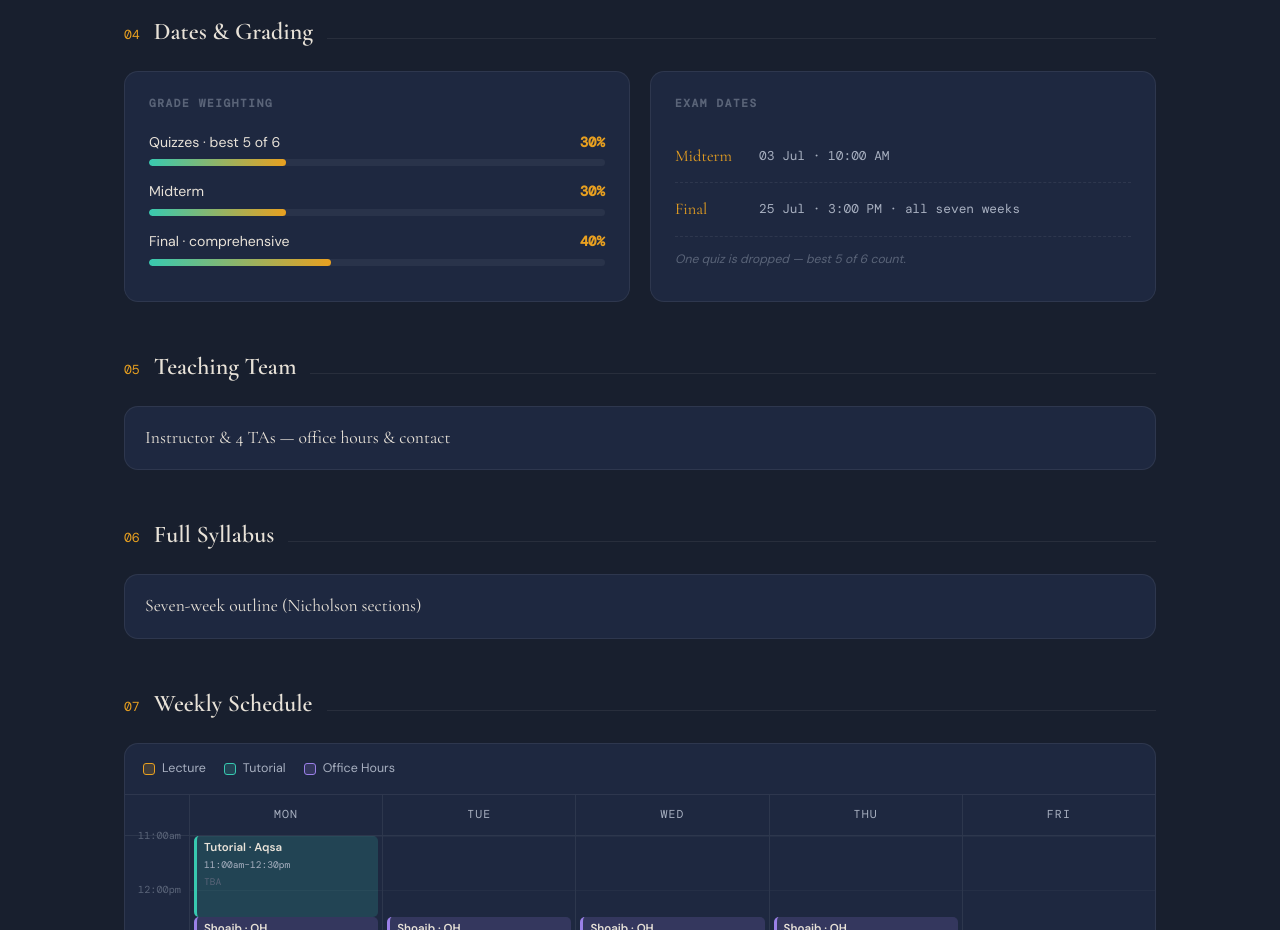
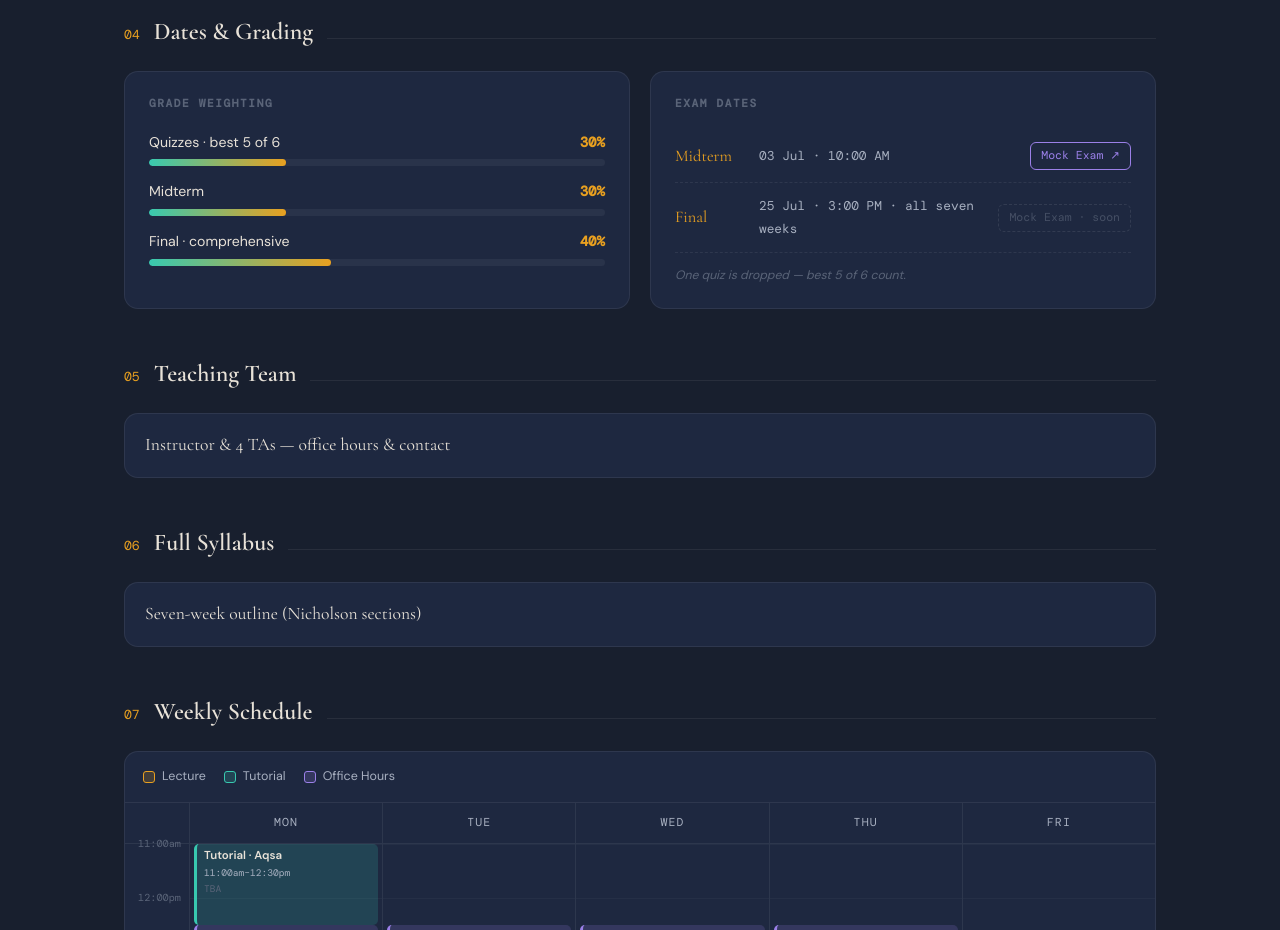
Before and after one commit to mathwithshoaib/mathwithshoaib-next, a Next.js app: page /courses/linalg in a window 1280 px wide. Shown: the part 1960-2890 px from the top of the page. Built offline with nearby package versions, Linux system fonts and the light colour scheme; a web font is replaced by a local one.

Commit message:
added links to mock exam mid

```diff
--- a/app/courses/linalg/page.js
+++ b/app/courses/linalg/page.js
@@ -70,8 +70,8 @@ const QUIZZES = [
 /* ─────────── ASSESSMENT ─────────── */
 const WEIGHTS = [['Quizzes · best 5 of 6', 30], ['Midterm', 30], ['Final · comprehensive', 40]];
 const EXAM_DATES = [
-  { label: 'Midterm', detail: '03 Jul · 10:00 AM', 'Mock-Exam': { href: 'https://drive.google.com/file/d/1Goamv7xmAAxLwtzUveWpW9P4po9-PJlM/view?usp=sharing' } },
-  { label: 'Final', detail: '25 Jul · 3:00 PM · all seven weeks' },
+  { label: 'Midterm', detail: '03 Jul · 10:00 AM', mock: 'https://drive.google.com/file/d/1Goamv7xmAAxLwtzUveWpW9P4po9-PJlM/view?usp=sharing' },
+  { label: 'Final', detail: '25 Jul · 3:00 PM · all seven weeks', mock: null },
 ];
 
 /* ─────────── TEACHING TEAM ─────────── */
@@ -361,9 +361,10 @@ export default function LinAlg() {
           <div style={{ border: '1px solid var(--border)', borderRadius: '14px', padding: '22px 24px', background: 'var(--surface)' }}>
             <h4 style={{ fontFamily: 'var(--fm)', fontSize: '.7rem', letterSpacing: '.14em', textTransform: 'uppercase', color: 'var(--text3)', margin: '0 0 16px' }}>Exam Dates</h4>
             {EXAM_DATES.map(e => (
-              <div key={e.label} style={{ display: 'flex', alignItems: 'center', gap: '12px', padding: '12px 0', borderBottom: '1px dashed var(--border)' }}>
+              <div key={e.label} style={{ display: 'flex', alignItems: 'center', gap: '12px', padding: '12px 0', borderBottom: '1px dashed var(--border)', flexWrap: 'wrap' }}>
                 <span style={{ fontFamily: 'var(--fh)', fontSize: '1.02rem', color: 'var(--amber)', minWidth: '72px' }}>{e.label}</span>
-                <span style={{ fontFamily: 'var(--fm)', fontSize: '.8rem', color: 'var(--text2)' }}>{e.detail}</span>
+                <span style={{ fontFamily: 'var(--fm)', fontSize: '.8rem', color: 'var(--text2)', flex: 1 }}>{e.detail}</span>
+                <Chip href={e.mock} label="Mock Exam" tone="violet" />
               </div>
             ))}
             <div style={{ marginTop: '12px', fontSize: '.76rem', color: 'var(--text3)', fontStyle: 'italic' }}>One quiz is dropped — best 5 of 6 count.</div>
```
